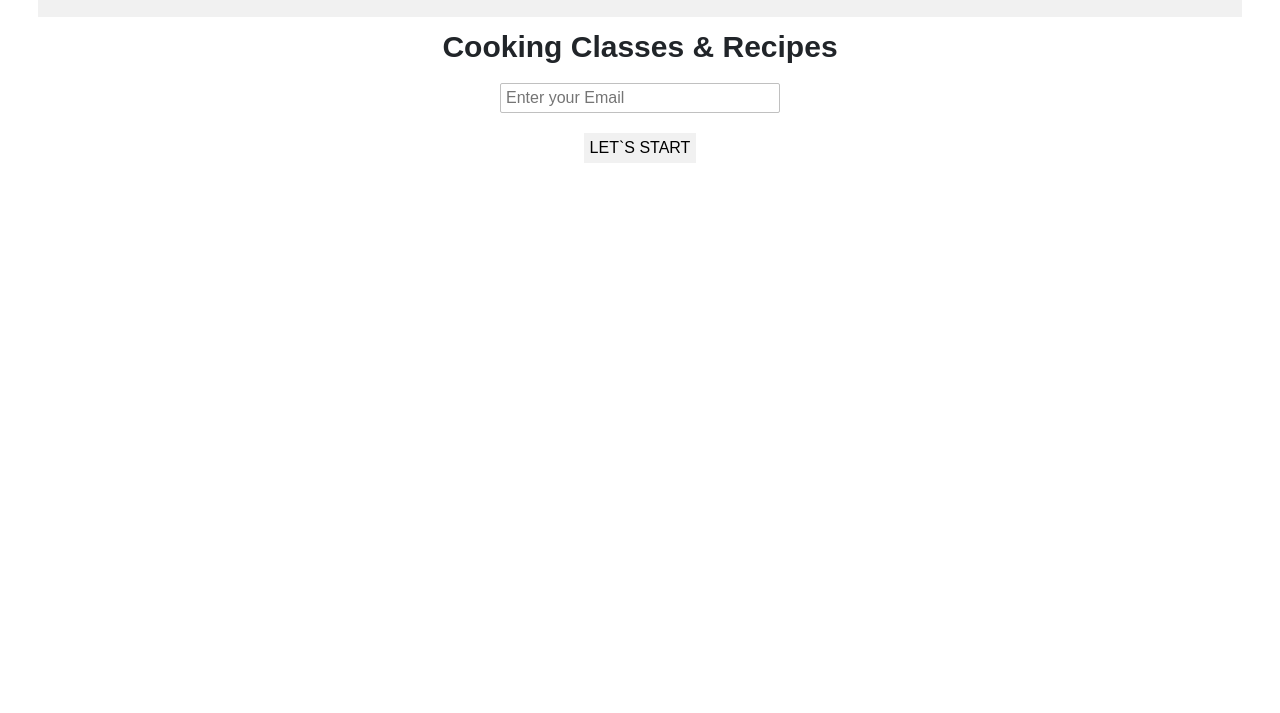
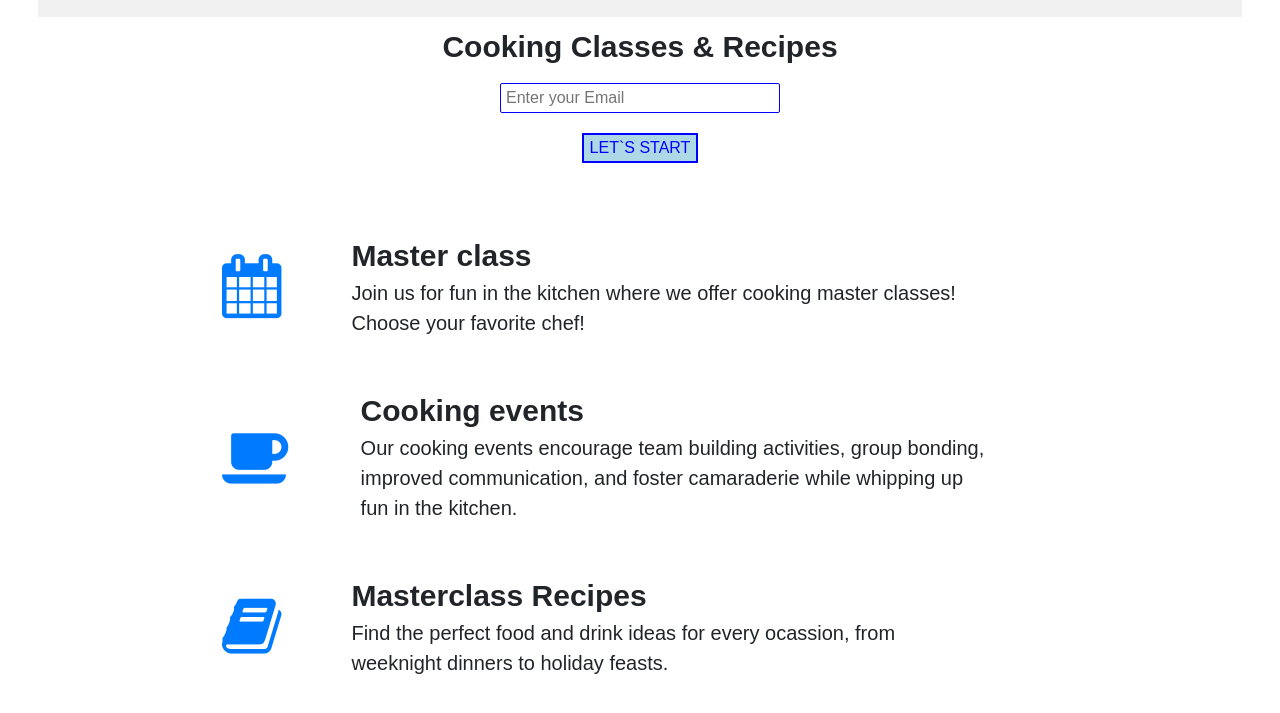
Before and after one commit to irenekochetkova/Build_a_Product_Landing_Page, a plain HTML site: page index.html in a window 1280 px wide. Shown: the part 97-810 px from the top of the page. Drawn offline with nearby package versions, Linux system fonts and the light colour scheme.

Commit message:
added program details

```diff
--- a/index.html
+++ b/index.html
@@ -10,6 +10,7 @@
     <!-- Bootstrap CSS -->
     <link rel="stylesheet" href="https://stackpath.bootstrapcdn.com/bootstrap/4.1.0/css/bootstrap.min.css" integrity="sha384-9gVQ4dYFwwWSjIDZnLEWnxCjeSWFphJiwGPXr1jddIhOegiu1FwO5qRGvFXOdJZ4" crossorigin="anonymous">
     <link rel="stylesheet" href="landing_page.css">
+    <link rel="stylesheet" href="https://cdnjs.cloudflare.com/ajax/libs/font-awesome/4.7.0/css/font-awesome.min.css">
 
     <title></title>
   </head>
@@ -36,7 +37,34 @@
         </div>
          <button id="submit" type="submit">LET`S START</button>
       </form>
+      <div class="detailes">
+        <div class="grid-container">
+          <div class="icon">
+            <a href="#"><i class=" fa fa-4x fa-calendar" ></i></a>
+          </div>
 
+          <p class=""><strong class="feature">Master class</strong><br>Join us for fun in the kitchen where we offer cooking master classes!<br>Choose your favorite chef!</p>
+        </div>
+
+
+        <div class="grid-container">
+          <div class="icon">
+            <a href="#"><i class=" fa fa-4x fa-coffee" ></i></a>
+          </div>
+
+          <p class=""><strong class="feature">Cooking events</strong><br>Our  cooking events encourage team building activities, group bonding, improved communication, and foster camaraderie while whipping up fun in the kitchen.</p>
+        </div>
+
+        <div class="grid-container">
+          <div class="icon">
+            <a href="#"><i class=" fa fa-4x fa-book" ></i></a>
+          </div>
+
+          <p class=""><strong class="feature">Masterclass Recipes</strong><br>Find the perfect food and drink ideas for every ocassion, from weeknight dinners to holiday feasts.</p>
+        </div>
+
+
+      </div>
     </div>
   </section>
 
--- a/landing_page.css
+++ b/landing_page.css
@@ -77,21 +77,54 @@ h3 {
   width: 280px;
   padding: 5px;
   margin: 10px;
-  border: 1px solid #c0c0c0;
+  border: 1px solid blue;
   border-radius: 2px;
 }
 
 #submit {
-  background-color: #f1f1f1;
+  background-color: lightblue;
   /*border-radius: 4px;*/
-  color: black;
+  color: blue;
   font-size: 1em;
   height: 30px;
   width: auto;
   margin: 10px;
-  border: 0px solid;
+  border: 2px solid;
 }
 
 .detailes {
-  margin: 60 0 60 0;
+  margin: 60 40 60 40;
+  /*padding: 20 0 20 0;*/
+
 }
+
+p {
+  font-size: 20px;
+  text-align: left;
+  margin: 0 70 0 70;
+}
+
+
+.grid-container {
+  display: flex;
+  /*background-color: #2196F3;*/
+  margin: 0 100 0 100;
+  padding: 0 0 50 0;
+}
+
+.fa-4x {
+  font-size: 4em;
+
+
+}
+
+.icon {
+  display: flex;
+  align-items: center;
+
+   color: blue;
+}
+
+.feature {
+  font-size: 30px;
+}
```
